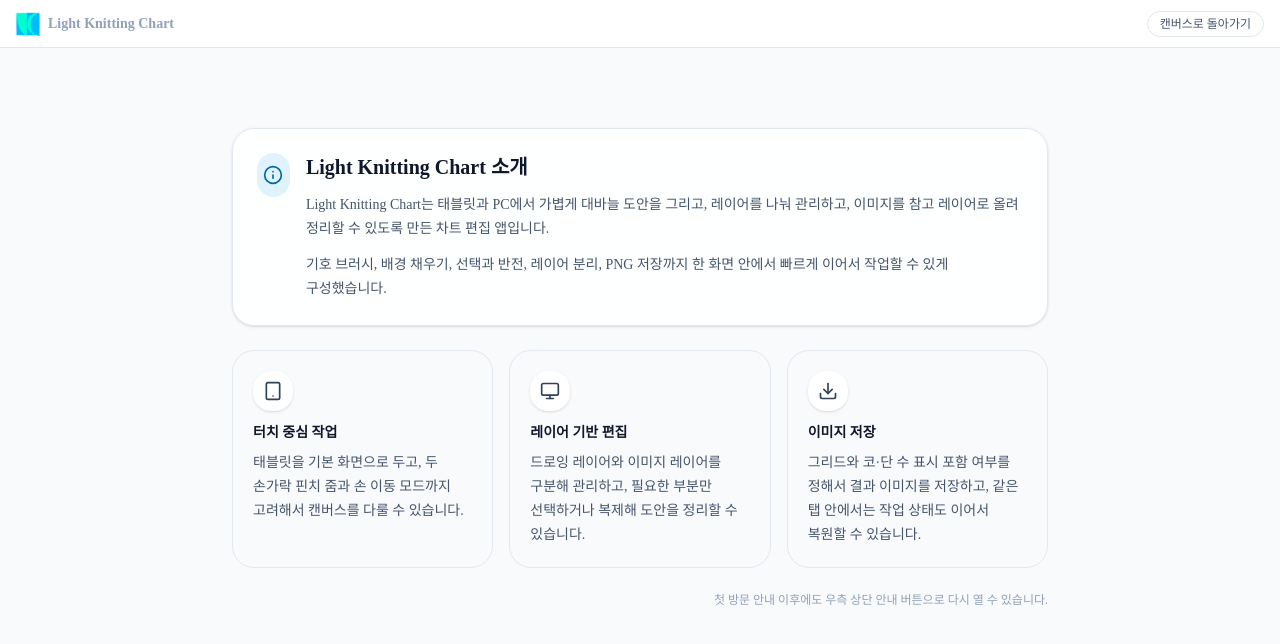
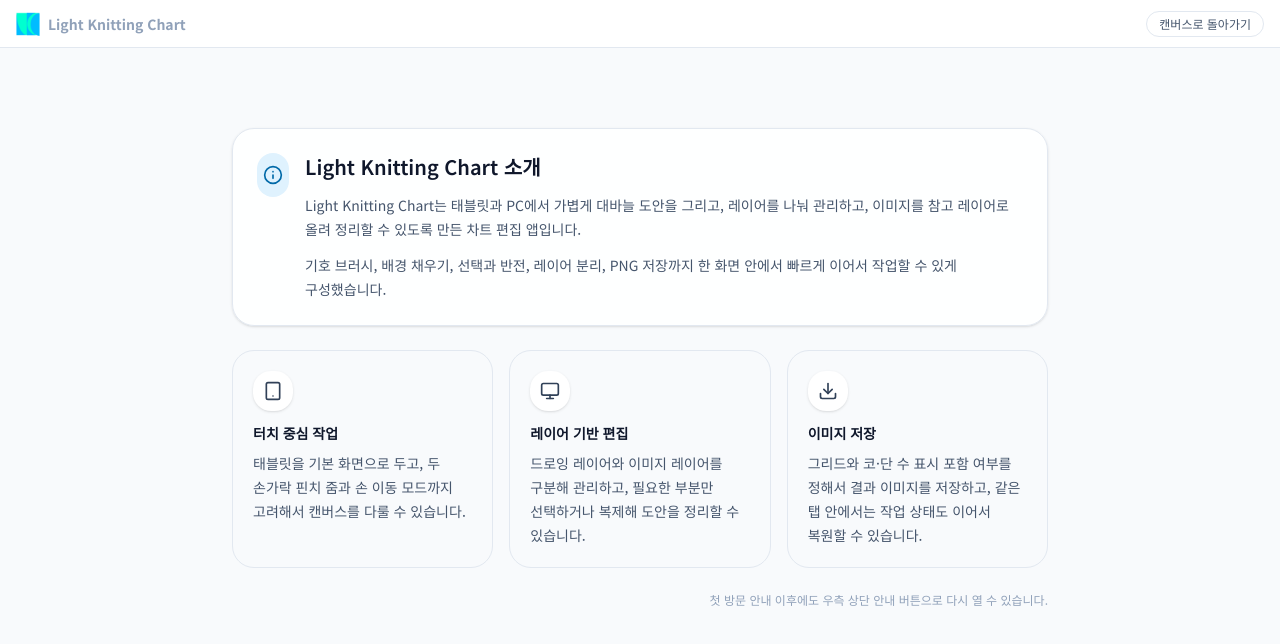
Before and after one commit to callmebyneon/light-knitting-chart, a Next.js app: page /introduce in a window 1280 px wide. Shown: the top 644 px of the page. Built offline with nearby package versions, Linux system fonts and the light colour scheme.

Commit message:
style: 구글 폰트(Noto Sans KR) 설정 추가

```diff
--- a/src/app/layout.tsx
+++ b/src/app/layout.tsx
@@ -1,6 +1,12 @@
 import type { Metadata, Viewport } from 'next';
+import { Noto_Sans_KR } from 'next/font/google'
 import { cn } from '@/lib/utils';
 import './globals.css';
+
+const notoSans = Noto_Sans_KR({
+  subsets: ['latin'],
+  display: 'swap',
+})
 
 export const metadata: Metadata = {
   title: 'LKC',
@@ -11,7 +17,7 @@ export const metadata: Metadata = {
     statusBarStyle: 'default',
     title: 'LKC',
   },
-};
+}
 
 export const viewport: Viewport = {
   themeColor: '#00bcff',
@@ -25,7 +31,7 @@ export default function RootLayout({
   modal?: React.ReactNode;
 }>) {
   return (
-    <html lang="ko" className={cn('h-full', 'antialiased', 'font-sans')}>
+    <html lang="ko" className={cn('h-full', 'antialiased', 'font-sans', notoSans.className)}>
       <body className="flex min-h-full flex-col">
         <div className="h-screen w-full overflow-hidden text-sm">
           {children}
```
